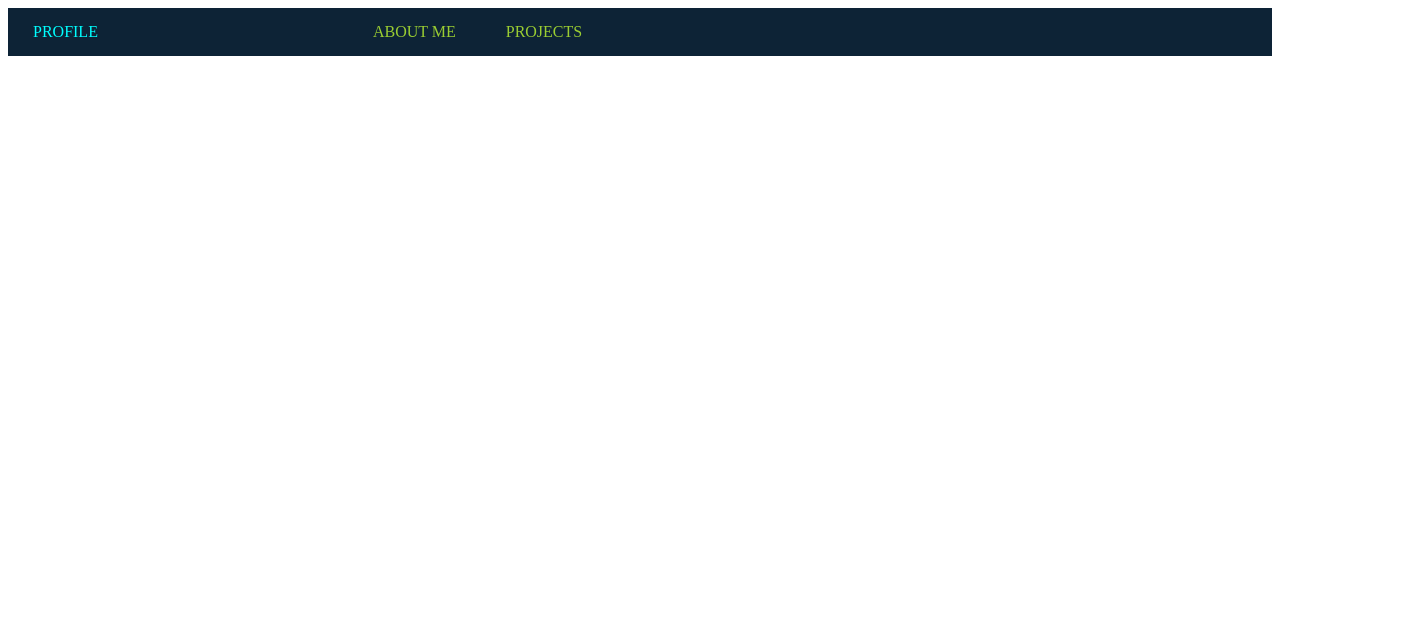
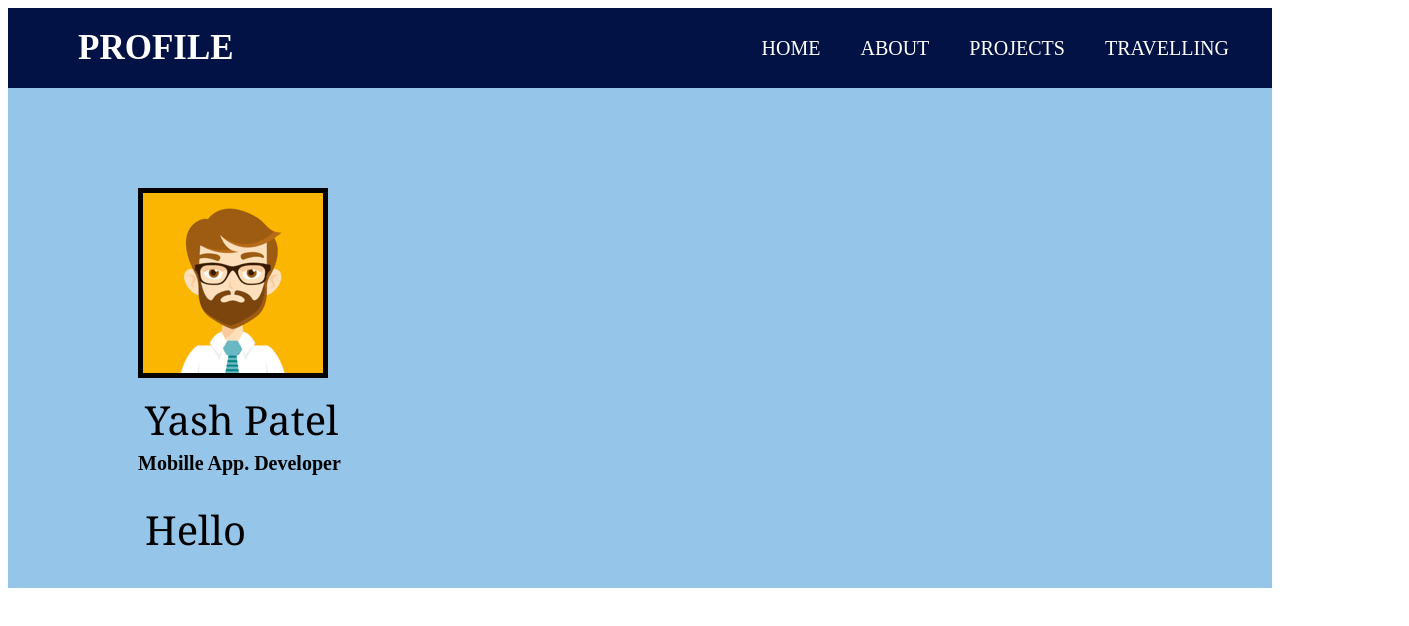
Before and after one commit to YaxPatel25/App-Portfolio-site, a plain HTML site: page index.html in a window 1280 px wide. Shown: the whole page, 1409 px wide, since content can reach past the window. Drawn offline with Linux system fonts and the light colour scheme.

Commit message:
Add files via upload

```diff
--- a/index.html
+++ b/index.html
@@ -3,12 +3,29 @@
     <head>
         <title>ABOUT ME</title>
         <link rel="stylesheet" type="text/css" href="style.css">
+        <script src="https://kit.fontawesome.com/a076d05399.js" crossorigin="anonymous"></script>
     </head>
     <body>
-       <ul>
-            <li ><a class="profile">PROFILE</a></li>
-            <li><a>ABOUT ME</a></li>
-            <li><a>PROJECTS</a></li>
+       <nav>
+        <label class="logo">PROFILE</label>
+        <ul>
+            <li><a href="#">HOME</a></li>
+            <li><a href="#">ABOUT</a></li>
+            <li><a href="#">PROJECTS</a></li>
+            <li><a href="#">TRAVELLING</a></li>
        </ul>
+       </nav>
+       <div class="b1">
+        <div class="profile">
+            <img src="./images/prfilephoto.png" alt="Image">
+            <p>Yash Patel</p>
+            <h4>Mobille App. Developer</h4>
+            <p class="profText">Hello</p>
+        </div>
+        <!-- <div class="profTxt">
+            <p class="profText">Hello</p>
+        </div> -->
+       </div>
+
     </body>
 </html>
--- a/style.css
+++ b/style.css
@@ -1,27 +1,92 @@
-ul{
-    list-style-type: none;
-    margin: 0;
-    padding: 0;
-    overflow: hidden;
-    background-color: rgb(13, 35, 54);
+*{
+    text-decoration: none;
 }
 
-li{
-    float: left;
+nav{
+    background: rgb(3, 18, 68);
+    height: 80px;
+    width: 100%;
 }
 
-li a{
-    float: left;
-    display: block;
-    padding: 15px 25px;
-    size: 20px;
-    color: yellowgreen;
-    position: relative;
+label.logo{
+    color: white;
+    font-size: 35px;
+    line-height: 80px;
+    padding: 0 70px;
+    font-weight: bold;
 }
 
+nav ul{
+    float: right;
+    margin-right: 25px;
+}
+
+nav ul li{
+    display: inline-block;
+    line-height: 48px;
+    margin: 0 5px;
+}
+
+nav ul li a{
+    color: white;
+    font-size: 20px;
+    padding: 29px 13px;
+}
+
+a.active,a:hover{
+    background: #95c5e9;
+    transition: .5s;
+}
+
+.b1{
+    background-color: #95c5e9;
+    width: 100%;
+    height: 500px;
+}
+
+/* #profileImg{
+    position: relative;
+    left: 130px;
+    top: 100px;
+    border: 5px solid black;
+}
+
+div p{
+    position: relative;
+    left: 190px;
+    top: 130px;
+    font-size: 40px;
+} */
+
 .profile{
-    padding-right: 250px;
-    color: aqua;
-    size: 40px;
-    text-decoration: solid;
+    position: relative;
+    left: 130px;
+    top: 100px;
 }
+
+.profile img{
+    border: 5px solid black;
+}
+
+.profile p{
+    position: relative;
+    font-size: 40px;
+    top: 0px;
+    margin-top: 10px;
+    margin-bottom: 5px;
+    left: 7px;
+    font-family: Georgia, 'Times New Roman', Times, serif;
+}
+
+.profile h4{
+    position: relative;
+    font-size: 20px;
+    margin-top: 0;
+}
+
+.profTxt{
+    position: absolute;
+    margin-top: 0px;
+    font-size: 30px;
+
+}
```
Also changed, not shown: images/jahangiri-mahal-agra-fort.webp (added), images/prfilephoto.png (added).
